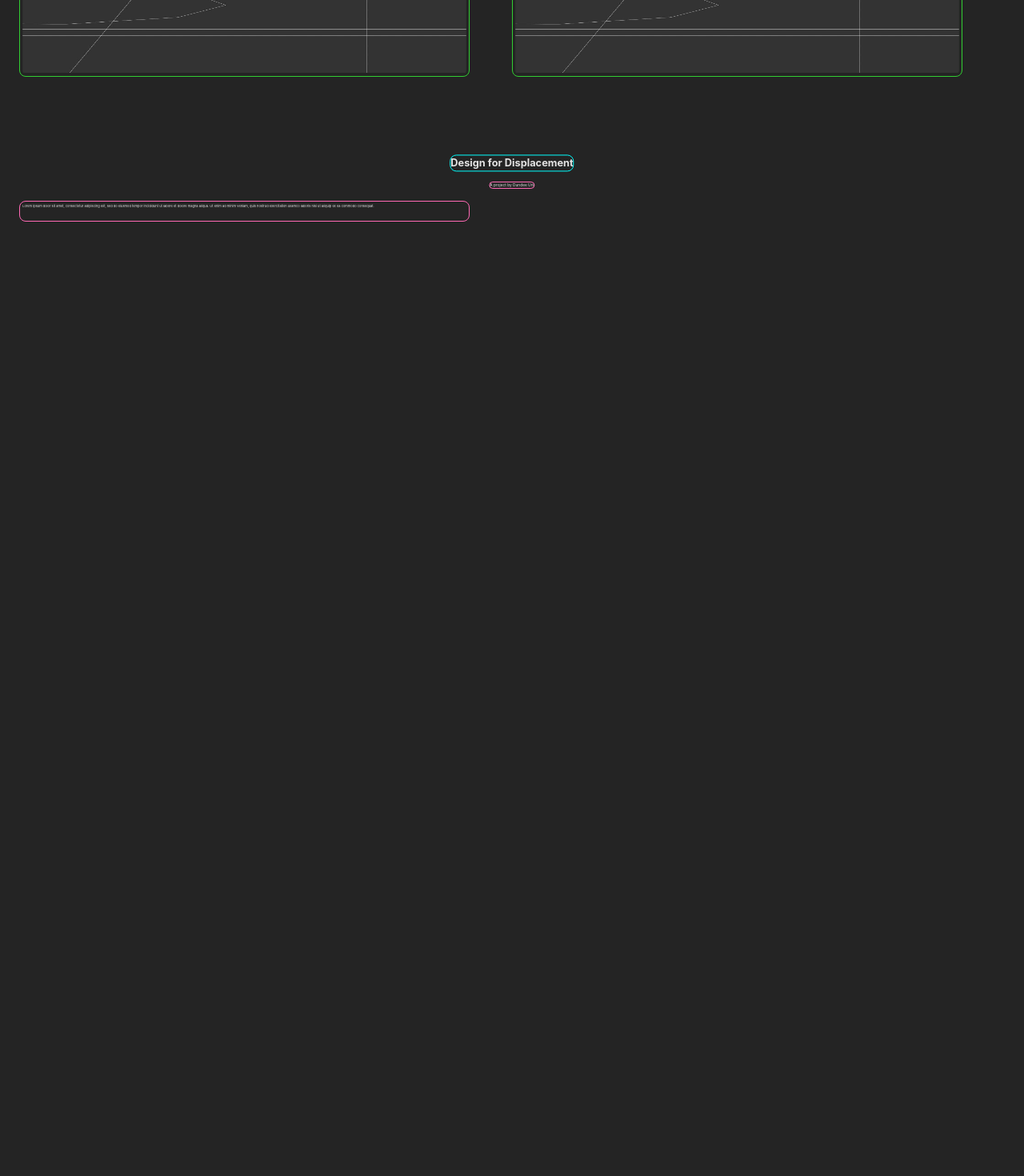
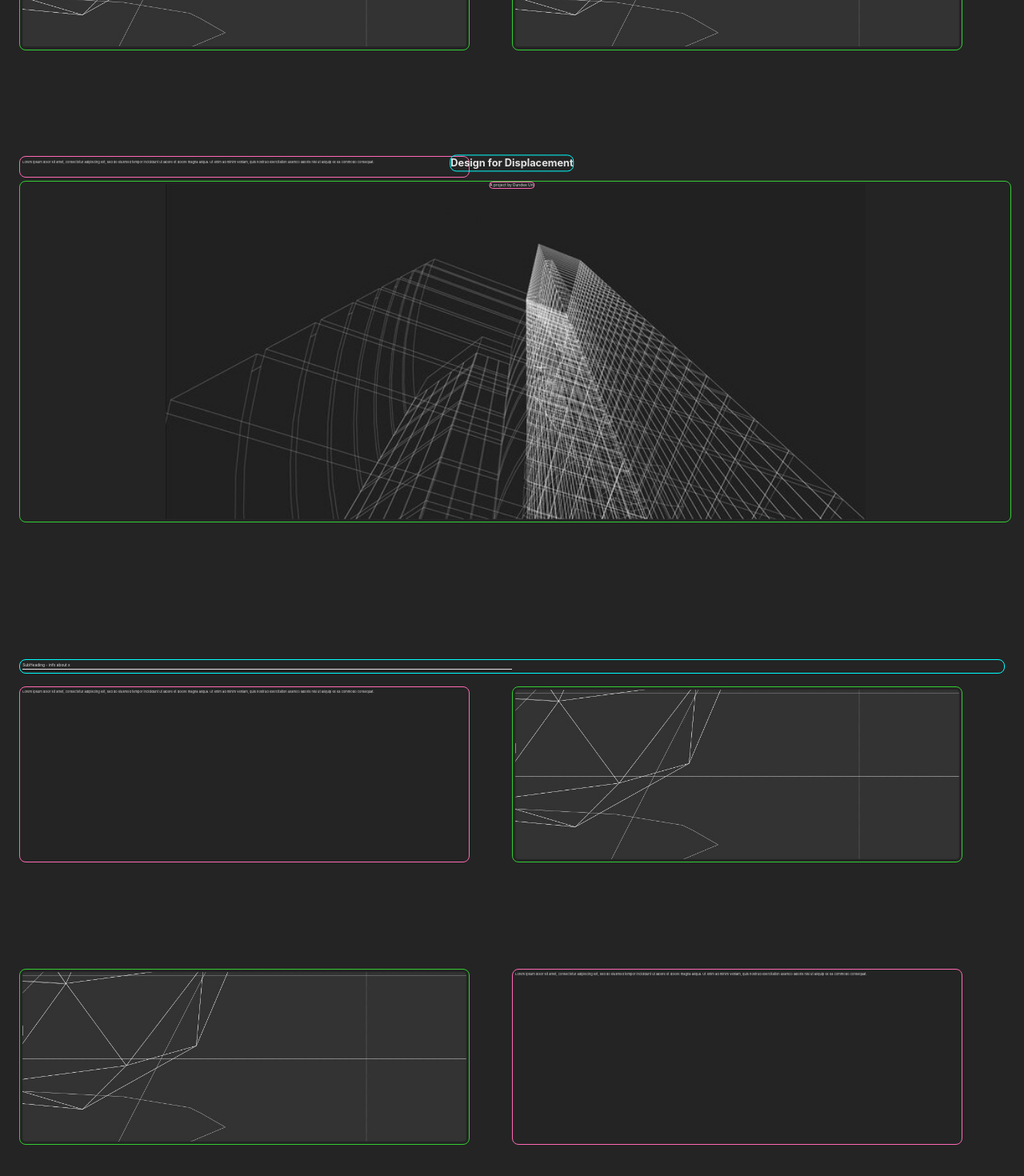
Before and after one commit to Fraser-Levack/Design-for-Displacement, a React (Vite) app: page / in a window 1280 px wide. Shown: the part 196-1666 px from the top of the page at 80% size. Before the commit the page ends 800 px from the top, so only its background shows below. Built offline with nearby package versions, Linux system fonts and the light colour scheme.

Commit message:
feat - big image and category subheading.

```diff
--- a/src/App.tsx
+++ b/src/App.tsx
@@ -1,7 +1,9 @@
 //import MainHeading from './MainHeading.tsx';
 import WorldMap from "./components/WorldMap.tsx";
 import Image from "./components/Image.tsx";
+import BigImage from "./components/BigImage.tsx";
 import TextBox from "./components/TextBox.tsx";
+import CategroySubheading from "./components/CategroySubheading.tsx";
 import './css/App.css';
 
 function App() {
@@ -26,6 +28,26 @@ function App() {
             nisi ut aliquip ex ea commodo consequat.
         </TextBox>
 
+        <BigImage direction="left" source="bigimage_placeholder.jpg" altText="bigplaceholder" />
+
+        <CategroySubheading>SubHeading - info about x</CategroySubheading>
+
+        <TextBox direction="left">Lorem ipsum dolor sit amet, consectetur adipiscing elit,
+            sed do eiusmod tempor incididunt ut labore et dolore magna aliqua.
+            Ut enim ad minim veniam, quis nostrud exercitation ullamco laboris
+            nisi ut aliquip ex ea commodo consequat.
+        </TextBox>
+
+        <Image direction="right" source="image_placeholder_wire.jpg" altText="placeholder" />
+
+        <Image direction="left" source="image_placeholder_wire.jpg" altText="placeholder" />
+
+        <TextBox direction="right">Lorem ipsum dolor sit amet, consectetur adipiscing elit,
+            sed do eiusmod tempor incididunt ut labore et dolore magna aliqua.
+            Ut enim ad minim veniam, quis nostrud exercitation ullamco laboris
+            nisi ut aliquip ex ea commodo consequat.
+        </TextBox>
+
     </div>
   );
 }
--- /dev/null
+++ b/src/components/BigImage.tsx
@@ -0,0 +1,23 @@
+import '../css/app.css';
+import '../css/MainAnimation.css';
+import useIntersectionObserver from '../useIntersectionObserver';
+
+interface Props {
+    source: string;
+    altText: string;
+    direction: 'left' | 'right';
+}
+
+function BigImage ({ source, altText, direction }: Props) {
+    const [ref, isIntersecting] = useIntersectionObserver<HTMLImageElement>({ threshold: 0.05 });
+
+    return (
+        <>
+            <img ref={ref} className={`react-big-image reveal-${direction} ${isIntersecting ? `reveal-${direction}-active` : ''}`}
+                 src = {source}
+                 alt = {altText}/>
+        </>
+    )
+}
+
+export default BigImage;
--- /dev/null
+++ b/src/components/CategroySubheading.tsx
@@ -0,0 +1,17 @@
+import '../css/App.css';
+import '../css/MainAnimation.css';
+
+interface Props {
+    children: string;
+}
+
+function TextBox({ children}: Props) {
+
+    return (
+        <p className="react-category-sub">
+            {children}
+        </p>
+    );
+}
+
+export default TextBox;
--- a/src/css/App.css
+++ b/src/css/App.css
@@ -47,13 +47,26 @@
 }
 
 .react-image {
-  object-fit: fill;
+  object-fit: cover;
   height: 60%;
   width:90%;
   border: limegreen 0.05rem solid;
   border-radius: 0.5rem;
   padding: 0.2rem;
 
+  z-index: 1;
+}
+
+.react-big-image {
+  grid-column-start: 1;
+  grid-column-end: 3;
+
+  object-fit: contain;
+  width:100%;
+  height: 70%;
+  border: limegreen 0.05rem solid;
+  border-radius: 0.5rem;
+  padding: 0.2rem;
   z-index: 1;
 }
 
@@ -64,3 +77,27 @@
   padding: 0.2rem;
   z-index: 1;
 }
+
+.react-category-sub {
+  grid-column-start: 1;
+  grid-column-end: 3;
+
+  font-size: 0.3rem;
+  font-weight: 400;
+  margin: 0 0 1rem;
+  border: aqua 0.05rem solid;
+  border-radius: 0.5rem;
+
+  padding: 0.2rem;
+  z-index: 1;
+}
+
+/* underline category subheadings using the ::after pseudo-element */
+.react-category-sub::after {
+  content: "";
+  display: block;
+  margin: 0 0;
+  width: 50%;
+  padding-top: 0.05rem;
+  border-bottom: 0.05rem solid rgba(255, 255, 255, 0.87);
+}
--- a/src/css/MainAnimation.css
+++ b/src/css/MainAnimation.css
@@ -9,6 +9,7 @@
   transform: translateX(0);
 }
 
+
 .reveal-right {
     opacity: 0;
     transform: translateX(100%);
```
Also changed, not shown: public/bigimage_placeholder.jpg (added), public/image_placeholder_wire.jpg.
